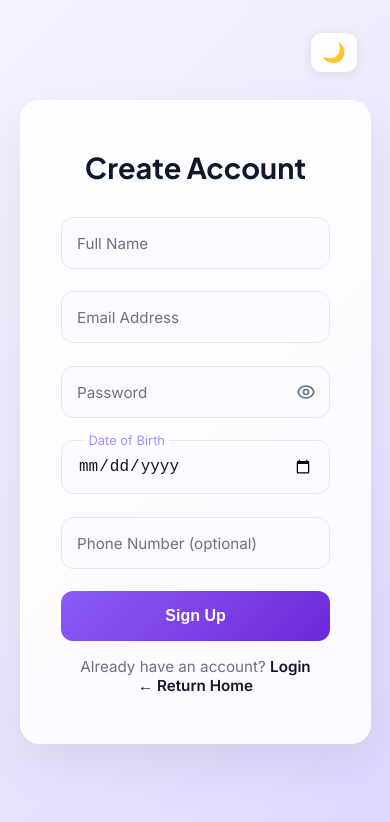
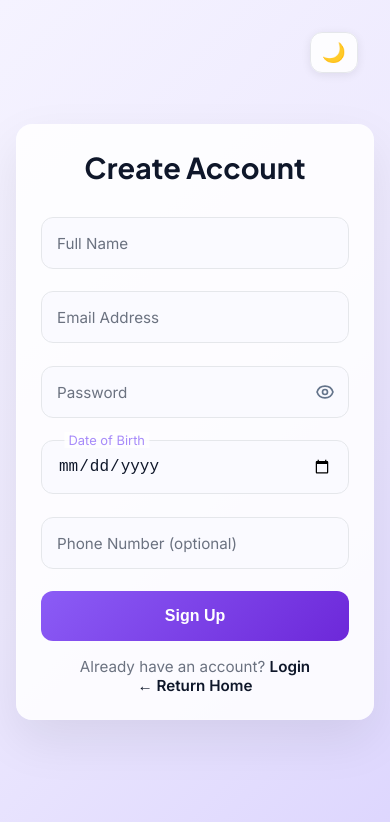
Before and after one commit to josephntiamoahowusu-agyemang/Path2skill, a plain HTML site: page signup.html in a window 390 px wide. Drawn offline with Linux system fonts and the light colour scheme.

Commit message:
display on other devices

```diff
--- a/signup.html
+++ b/signup.html
@@ -2,7 +2,7 @@
 <html lang="en">
 <head>
 <meta charset="UTF-8">
-<meta name="viewport" content="width=device-width, initial-scale=1.0">
+<meta name="viewport" content="width=device-width, initial-scale=1.0, viewport-fit=cover, user-scalable=no">
 
 <title>Sign Up - Path2Skill</title>
 
@@ -43,20 +43,24 @@ html.dark-theme {
 
 body {
     font-family:'Inter', sans-serif;
-    height:100vh;
-    display:flex;
-    align-items:center;
-    justify-content:center;
+    width: 100%;
+    min-height: 100vh;
+    display: flex;
+    align-items: center;
+    justify-content: center;
     background: linear-gradient(135deg, var(--light-bg), var(--light-bg-2), var(--light-bg-3));
     transition: background 0.3s ease;
+    overflow-x: hidden;
+    padding: 1rem;
+    margin: 0;
 }
 
 /* CONTAINER */
 .container {
     background: var(--card-bg);
-    padding:3rem 2.5rem;
+    padding:2rem 1.5rem;
     border-radius:1.25rem;
-    width:90%;
+    width:100%;
     max-width:450px;
     border:1px solid rgba(255,255,255,0.1);
     box-shadow: 0 20px 50px rgba(0,0,0,0.08);
@@ -64,6 +68,13 @@ body {
     transform: translateY(25px) scale(0.96);
     animation: popIn 0.3s ease forwards;
     transition: background 0.3s ease, box-shadow 0.3s ease;
+}
+
+@media (max-width: 480px) {
+    .container {
+        padding: 1.5rem;
+        border-radius: 1rem;
+    }
 }
 
 /* THEME TOGGLE */
```
Also changed, not shown: CSMainPage.html (+7 -5 lines), welcome.html (+28 -4 lines).
